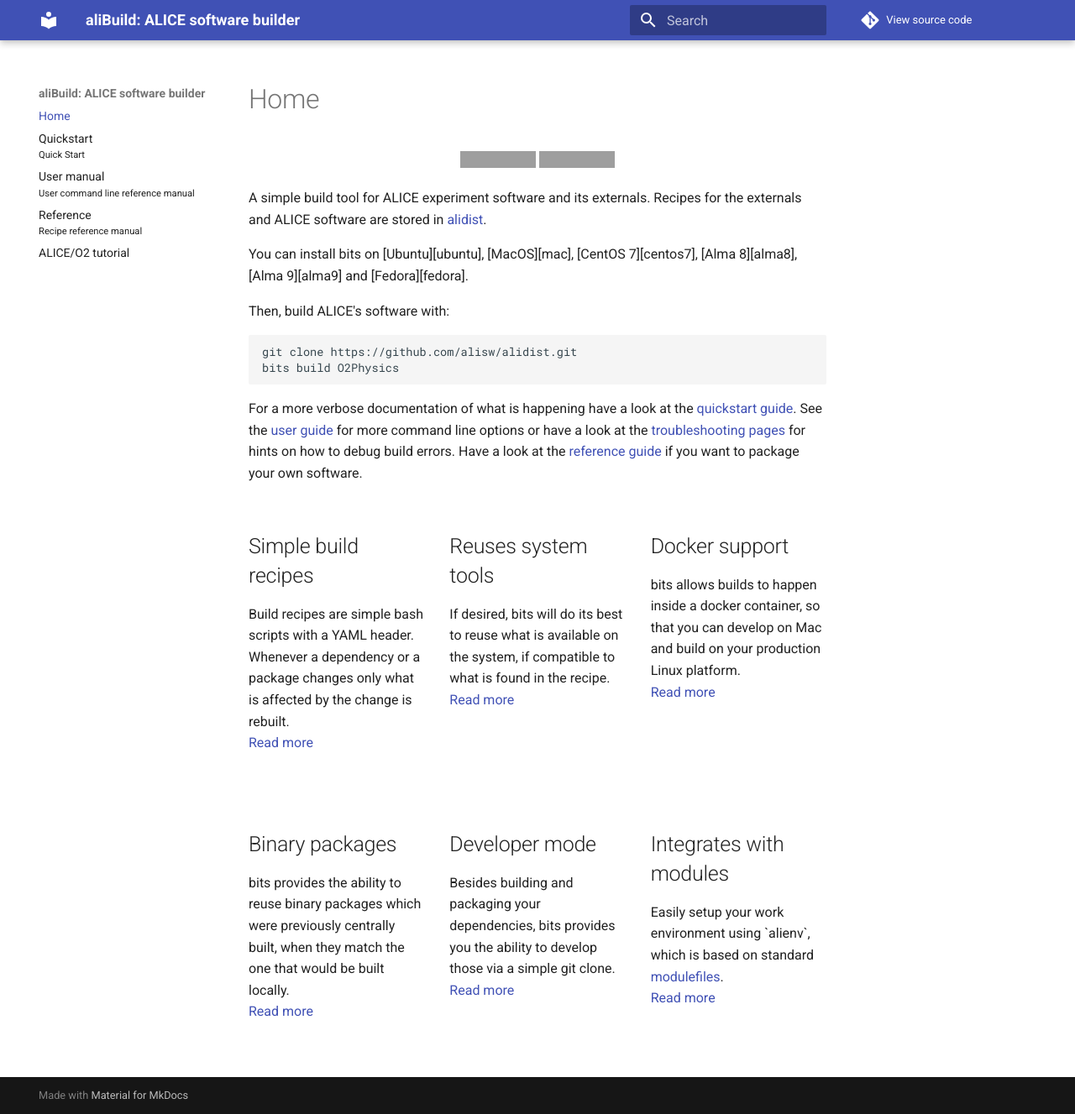
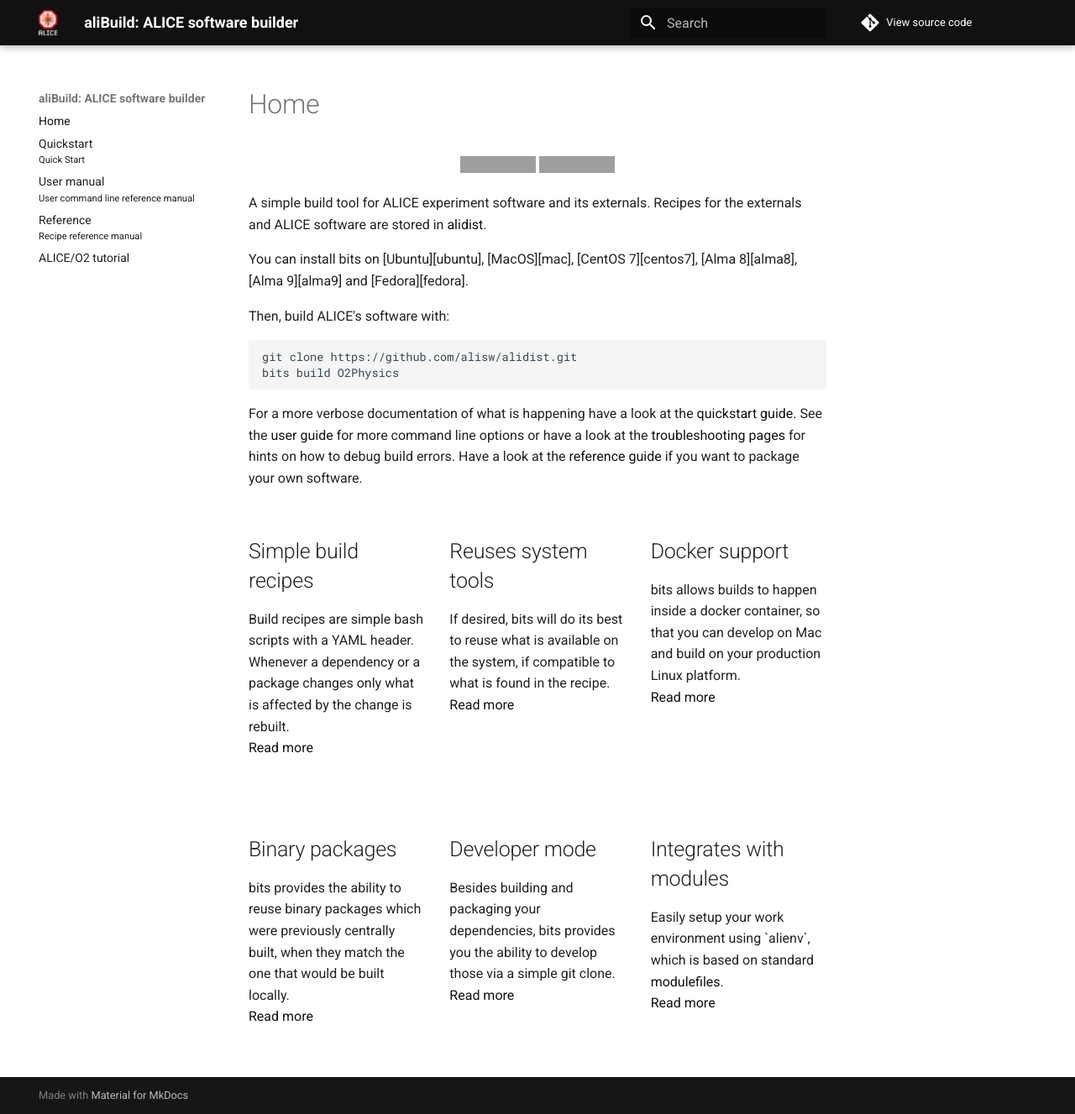
Before and after one commit to alisw/alibuild, an MkDocs documentation site: the page built from docs/docs/index.md, in a window 1280 px wide and 1327 px high. Shown: the whole window at 84% size. Built offline with MkDocs 1.6.1 and Material for MkDocs 9.7.7, drawn with Linux system fonts in a browser that asks for light colours; comment, search, counter and statistics services are not loaded; grey boxes are pictures that could not be loaded.

Commit message:
Add proper logo and color to documentation (#853)

```diff
--- /dev/null
+++ b/docs/docs/stylesheets/extra.css
@@ -0,0 +1,9 @@
+:root {
+  --md-primary-fg-color:        #111;
+  /*--md-primary-fg-color--light: #ECB7B7;*/
+  /*--md-primary-fg-color--dark:  #90030C;*/
+}
+
+.md-header__button.md-logo img, .md-header__button.md-logo svg {
+  height: 1.5rem;
+}
--- a/docs/mkdocs.yml
+++ b/docs/mkdocs.yml
@@ -4,6 +4,9 @@
 
 theme:
   name: material
+  logo: alice_logo.png
+
+extra_css: [stylesheets/extra.css]
 
 use_directory_urls: false
 
```
Also changed, not shown: docs/docs/alice_logo.png (added).
